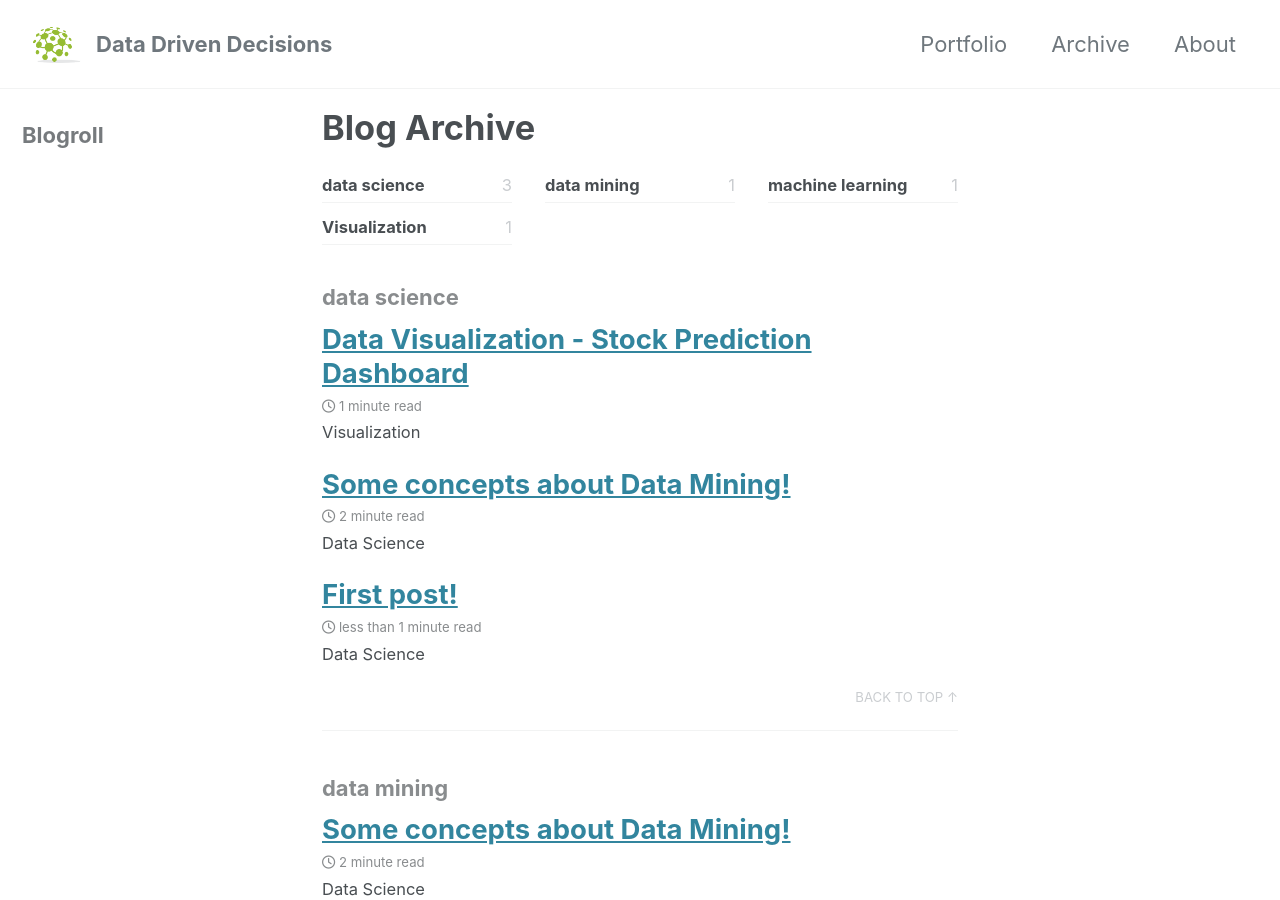
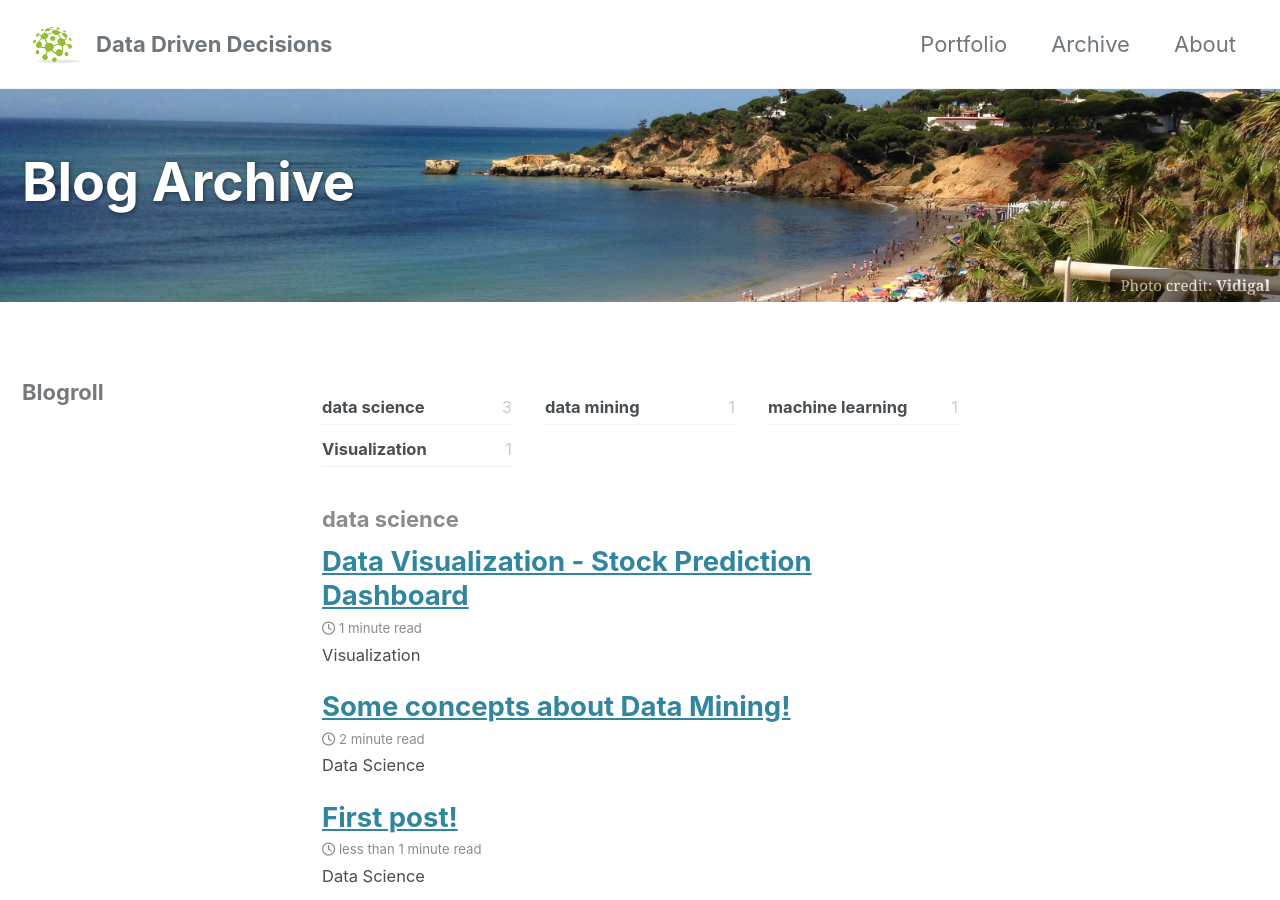
Before and after one commit to vidigaljoao/vidigaljoao.github.io, a Jekyll site: the page built from _pages/tag-archive.md, in a window 1280 px wide and 900 px high. Built offline with Jekyll 4.4.1, drawn with Linux system fonts in a browser that asks for light colours; cached includes are drawn as plain includes; nearby versions of some CDN libraries.

Commit message:
change layout

```diff
--- a/_pages/tag-archive.md
+++ b/_pages/tag-archive.md
@@ -3,6 +3,9 @@ title: "Blog Archive"
 permalink: /tags/
 layout: tags
 author_profile: false
+header:
+  overlay_image: /images/header_3.jpg
+  caption: "Photo credit: **Vidigal**"
 sidebar:
   title: "Blogroll"
   nav: blogroll
```
